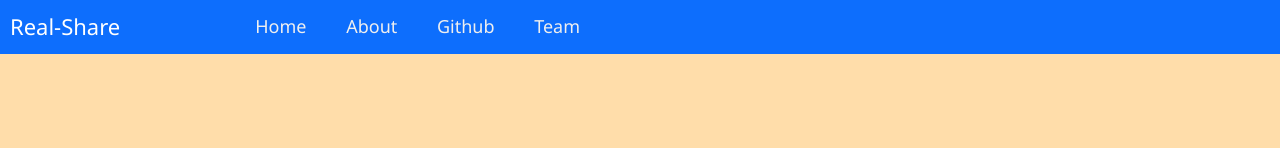
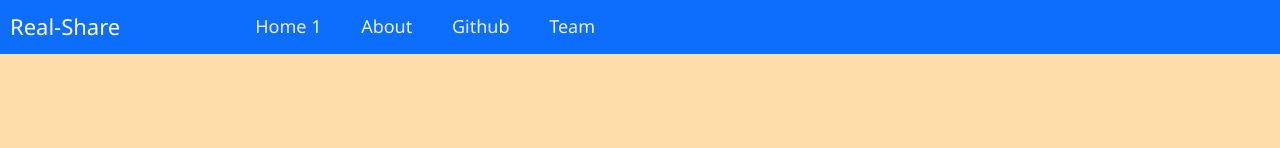
Before and after one commit to jayvardhan2111/real-time-file-sharing, a website: page public/index.html in a window 1280 px wide. Shown: the top 148 px of the page. Drawn offline with nearby package versions, Linux system fonts and the light colour scheme.

Commit message:
Update index.html

```diff
--- a/public/index.html
+++ b/public/index.html
@@ -29,7 +29,7 @@
       </div>
 
       <div class="nav-links ml-5 ">
-        <a href="/index.html" target="_blank">Home</a>
+        <a href="/index.html" target="_blank">Home 1</a>
         <a id="about" href="/about" target="_blank">About</a>
         <a href="https://github.com/jayvardhan2111/real-time-file-sharing"
           target="_blank">Github</a>
```
